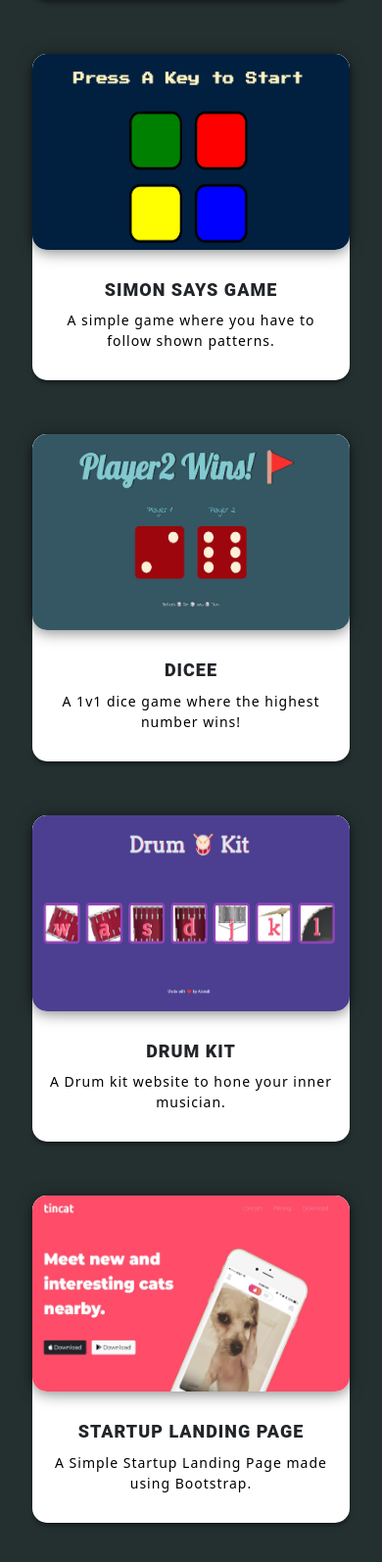
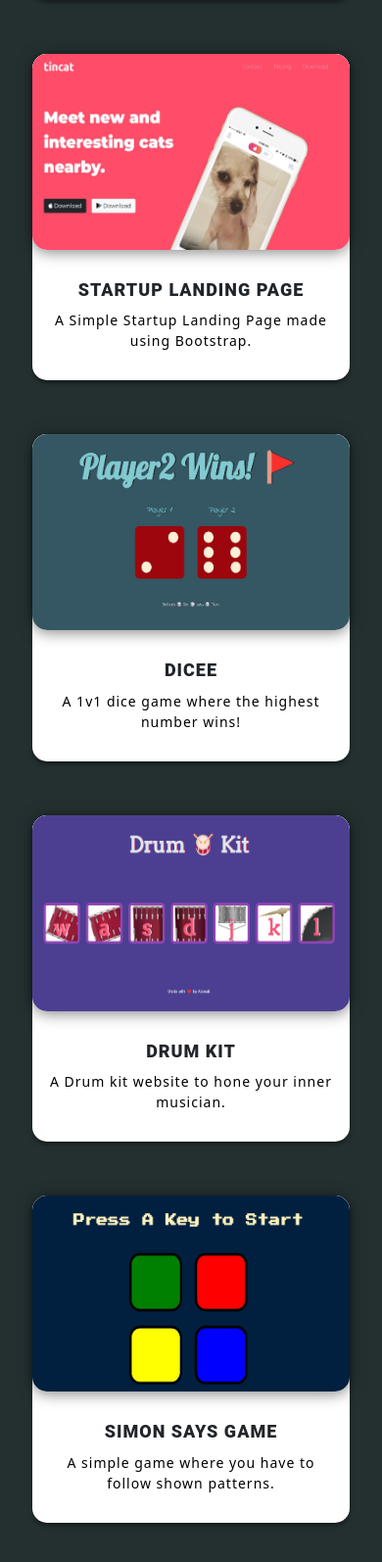
Before and after one commit to toad153/Portfolio-Website-2.0, a plain HTML site: page projects.html in a window 390 px wide. Shown: the part 1708-3302 px from the top of the page at 98% size. Drawn offline with nearby package versions, Linux system fonts and the light colour scheme.

Commit message:
minor fixes

```diff
--- a/projects.html
+++ b/projects.html
@@ -59,8 +59,7 @@
                             <div class="card-flyer">
                                 <div class="text-box">
                                     <div class="image-box">
-                                        <img src="images/todolist-v1.jpg"
-                                            alt="" />
+                                        <img src="images/todolist-v1.jpg" alt="" />
                                     </div>
                                     <div class="text-container">
                                         <h6>To-Do list</h6>
@@ -75,8 +74,7 @@
                             <div class="card-flyer">
                                 <div class="text-box">
                                     <div class="image-box">
-                                        <img src="images/Rf.jpg"
-                                            alt="" />
+                                        <img src="images/Rf.jpg" alt="" />
                                     </div>
                                     <div class="text-container">
                                         <h6>RF Calculator</h6>
@@ -91,8 +89,7 @@
                             <div class="card-flyer">
                                 <div class="text-box">
                                     <div class="image-box">
-                                        <img src="images/blogwebsite.jpg"
-                                            alt="" />
+                                        <img src="images/blogwebsite.jpg" alt="" />
                                     </div>
                                     <div class="text-container">
                                         <h6>Blog Website</h6>
@@ -107,8 +104,7 @@
                             <div class="card-flyer">
                                 <div class="text-box">
                                     <div class="image-box">
-                                        <img src="images/bmi.jpg"
-                                            alt="" />
+                                        <img src="images/bmi.jpg" alt="" />
                                     </div>
                                     <div class="text-container">
                                         <h6>BMI Calculator</h6>
@@ -121,16 +117,15 @@
                 </div>
                 <div class="row">
                     <div class="col-xs-12 col-sm-6 col-md-6 col-lg-3 projectCards">
-                        <a href="https://toad153.github.io/Simon-Says/">
+                        <a href="https://toad153.github.io/TinCat/">
                             <div class="card-flyer">
                                 <div class="text-box">
                                     <div class="image-box">
-                                        <img src="images/simon.jpg"
-                                            alt="" />
+                                        <img src="images/tincat.jpg" alt="" />
                                     </div>
                                     <div class="text-container">
-                                        <h6>Simon says Game</h6>
-                                        <p>A simple game where you have to follow shown patterns.</p>
+                                        <h6>Startup landing page</h6>
+                                        <p>A Simple Startup Landing Page made using Bootstrap.</p>
                                     </div>
                                 </div>
                             </div>
@@ -141,8 +136,7 @@
                             <div class="card-flyer">
                                 <div class="text-box">
                                     <div class="image-box">
-                                        <img src="images/dicee.jpg"
-                                            alt="" />
+                                        <img src="images/dicee.jpg" alt="" />
                                     </div>
                                     <div class="text-container">
                                         <h6>Dicee</h6>
@@ -157,8 +151,7 @@
                             <div class="card-flyer">
                                 <div class="text-box">
                                     <div class="image-box">
-                                        <img src="images/drums.jpg"
-                                            alt="" />
+                                        <img src="images/drums.jpg" alt="" />
                                     </div>
 
                                     <div class="text-container">
@@ -170,16 +163,15 @@
                         </a>
                     </div>
                     <div class="col-xs-12 col-sm-6 col-md-6 col-lg-3 projectCards">
-                        <a href="https://toad153.github.io/TinCat/">
+                        <a href="https://toad153.github.io/Simon-Says/">
                             <div class="card-flyer">
                                 <div class="text-box">
                                     <div class="image-box">
-                                        <img src="images/tincat.jpg"
-                                            alt="" />
+                                        <img src="images/simon.jpg" alt="" />
                                     </div>
                                     <div class="text-container">
-                                        <h6>Startup landing page</h6>
-                                        <p>A Simple Startup Landing Page made using Bootstrap.</p>
+                                        <h6>Simon says Game</h6>
+                                        <p>A simple game where you have to follow shown patterns.</p>
                                     </div>
                                 </div>
                             </div>
```
Also changed, not shown: css/styles.css (+16 -6 lines), index.html (+1 -1 lines).
